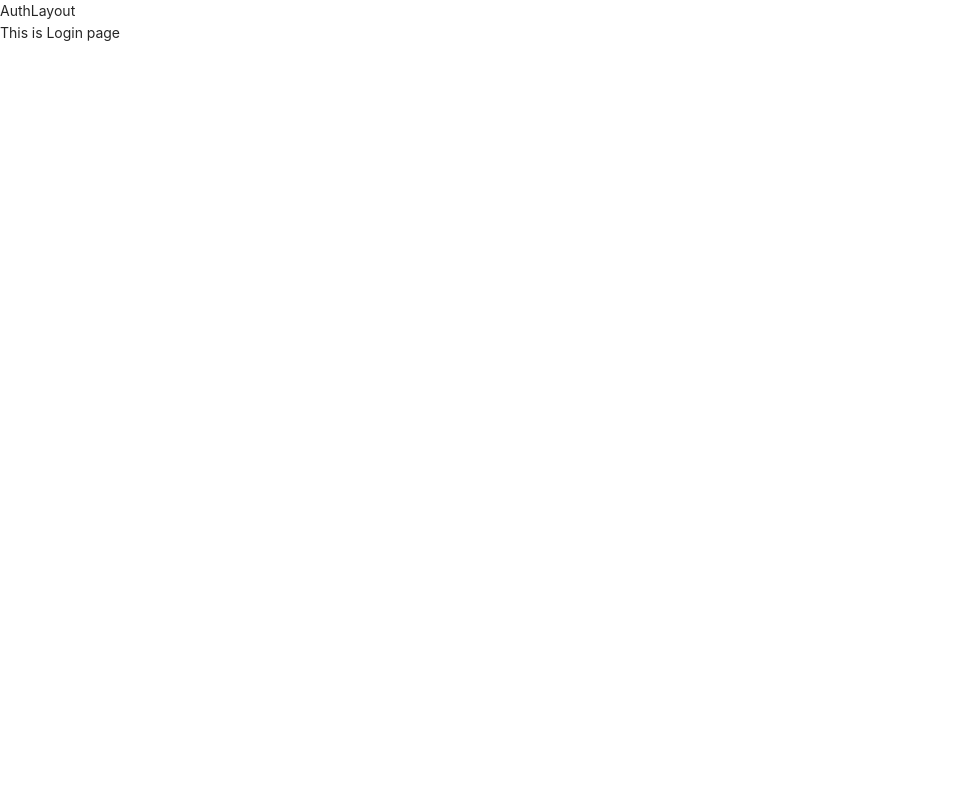
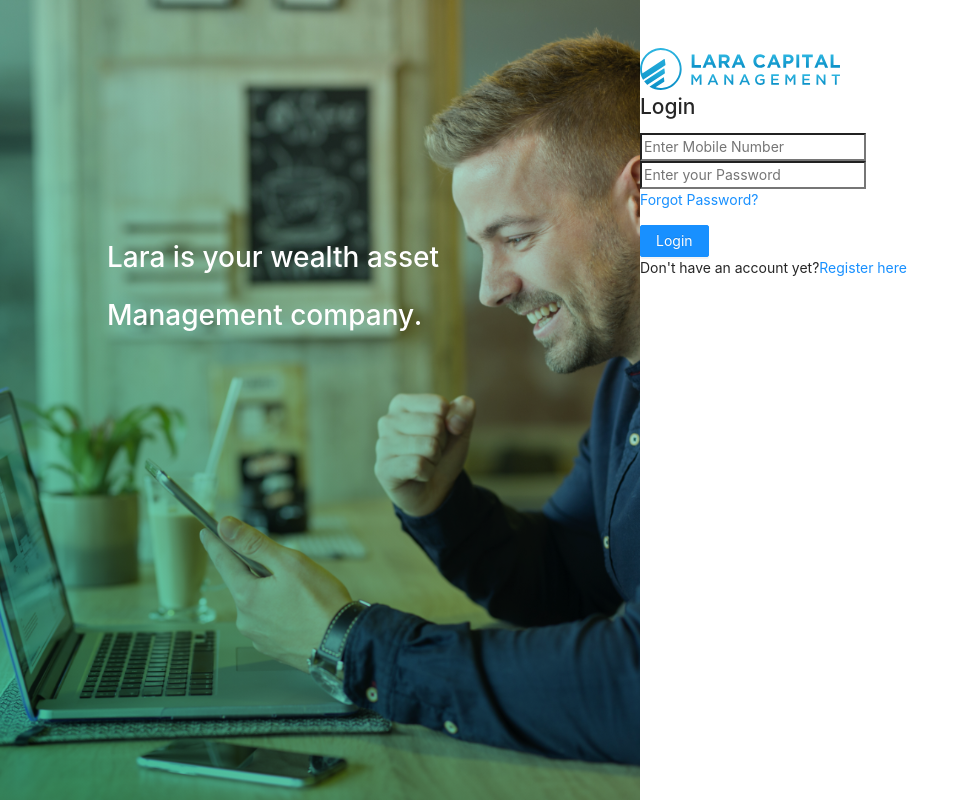
Before and after one commit to techchintan/laracapital-site-ui, a React (Create React App) app: page /auth/login in a window 1280 px wide. Shown: the whole page, without its empty margins (0-969 px from the left). Built offline with nearby package versions, Linux system fonts and the light colour scheme.

Commit message:
feat: Login & Register Pages POC

```diff
--- a/package.json
+++ b/package.json
@@ -9,6 +9,7 @@
     "@testing-library/user-event": "^12.1.10",
     "antd": "^4.16.13",
     "axios": "^0.21.1",
+    "clsx": "^1.1.1",
     "react": "^17.0.2",
     "react-dom": "^17.0.2",
     "react-query": "^3.21.1",
--- a/src/assets/styles/utils.css
+++ b/src/assets/styles/utils.css
@@ -13,3 +13,6 @@
 .font-12px {
   font-size: 12px !important;
 }
+.position_relative {
+  position: relative !important;
+}
--- a/src/layout/AuthLayout/index.jsx
+++ b/src/layout/AuthLayout/index.jsx
@@ -12,7 +12,6 @@ export default function AuthLayout(props) {
   return (
     <>
       <Content className="site-layout">
-        AuthLayout
         <div className="site-layout-background">
           {renderRoutes(route.routes)}
         </div>
--- a/src/pages/Login/index.jsx
+++ b/src/pages/Login/index.jsx
@@ -1,11 +1,67 @@
 import React from "react";
+import clsx from "clsx";
+import { Button } from "antd";
+import { Link } from "react-router-dom";
+
+import BrandLogo from "../../assets/images/company-logo.svg";
 
 import "./style.scss";
 
-export default function Login() {
+function Login() {
   return (
-    <div>
-      <div>This is Login page</div>
-    </div>
+    <>
+      <div className="login-wrapper">
+        <div className="row no-gutters">
+          <div className="col-md-6">
+            <div className="left_side">
+              <h1 className="banner_head">
+                Lara is your wealth asset <br /> Management company.
+              </h1>
+            </div>
+          </div>
+          <div className="col-md-6">
+            <div className="right_side">
+              <div className="text-center">
+                <img
+                  src={BrandLogo}
+                  alt="client-logo"
+                  className="client-logo"
+                />
+              </div>
+              <div>
+                <h2 className="text-center py-3">Login</h2>
+                <form>
+                  <div className="form-group position_relative">
+                    <input
+                      type="number"
+                      className={clsx("form-control")}
+                      placeholder="Enter Mobile Number"
+                      name="mobileNumber"
+                    />
+                  </div>
+                  <div className="form-group position_relative">
+                    <input
+                      type="password"
+                      className={clsx("form-control")}
+                      placeholder="Enter your Password"
+                    />
+                    <p className="text-right pt-2">
+                      <Link to="/auth/forgotPassword">Forgot Password?</Link>
+                    </p>
+                  </div>
+                  <Button type="primary">Login</Button>
+                  <p className="text-center py-2">
+                    Don&apos;t have an account yet?
+                    <Link to="/auth/register">Register here</Link>
+                  </p>
+                </form>
+              </div>
+            </div>
+          </div>
+        </div>
+      </div>
+    </>
   );
 }
+
+export default Login;
--- a/src/pages/Login/style.scss
+++ b/src/pages/Login/style.scss
@@ -0,0 +1,115 @@
+.left_side {
+  background-blend-mode: screen;
+  background-size: cover;
+  background-color: linear-gradient(
+    to right,
+    #00c9ff 0%,
+    #92fe9d 51%,
+    #00c9ff 100%
+  );
+  background-image: linear-gradient(rgba(0, 0, 0, 0.7), rgba(0, 0, 0, 0.7)),
+    url(../../assets/images/authbg.png);
+  background-repeat: no-repeat;
+  background-origin: content-box;
+  width: 50%;
+  height: 100vh;
+  position: fixed;
+}
+
+.banner_head {
+  color: #fff;
+  line-height: 58px;
+  max-width: 500px;
+  font-weight: 500;
+  padding-top: 228px;
+  padding-left: 107px;
+}
+
+.right_side {
+  width: 50%;
+  margin: 0 auto;
+  margin-top: 3rem;
+  float: right;
+}
+
+@media (max-width: 768px) and (min-width: 320px) {
+  .left_side {
+    display: none;
+  }
+  .right_side {
+    width: 100%;
+    margin-top: 3rem;
+    padding: 50px;
+  }
+  .img_position {
+    position: absolute;
+    left: 140px;
+    top: 30px;
+  }
+}
+
+.pl-1 {
+  padding-left: 0.5rem;
+}
+
+#login-form input {
+  font-size: 16px;
+  font-weight: normal;
+  color: #1a1c45;
+}
+
+#login-form input::placeholder {
+  color: #8c8da2;
+  font-size: 16px;
+  font-weight: normal;
+}
+
+.switchers {
+  position: absolute;
+  bottom: 20px;
+  width: 100%;
+  display: flex;
+  justify-content: space-between;
+  padding: 0 20px;
+}
+
+.lang-switcher button {
+  margin-right: 10px;
+  height: 35px;
+  font-size: 16px;
+  letter-spacing: 0.9px;
+  box-shadow: none;
+  line-height: 25px;
+}
+
+.lang-switcher button:last-child {
+  margin-right: 0;
+}
+
+.theme-switcher button {
+  margin-right: 10px;
+  height: 35px;
+  font-size: 16px;
+  letter-spacing: 0.9px;
+  box-shadow: none;
+  line-height: 25px;
+  padding: 0.2rem 1rem;
+  border-color: #d4d4d4;
+  background-color: rgba(211, 211, 211, 0.438);
+  border-radius: 3px !important;
+  border: 0px solid !important;
+}
+
+.theme-switcher button:first-child {
+  color: white;
+}
+
+.theme-switcher button:last-child {
+  margin-right: 0;
+  color: #fff;
+}
+
+.client-logo {
+  width: 200px !important;
+  vertical-align: middle;
+}
--- a/src/pages/Register/index.jsx
+++ b/src/pages/Register/index.jsx
@@ -1,11 +1,67 @@
 import React from "react";
+import clsx from "clsx";
+import { Button } from "antd";
+import { Link } from "react-router-dom";
+
+import BrandLogo from "../../assets/images/company-logo.svg";
 
 import "./style.scss";
 
-export default function Register() {
+function Register() {
   return (
-    <div>
-      <div>This is Register page</div>
-    </div>
+    <>
+      <div className="login-wrapper">
+        <div className="row no-gutters">
+          <div className="col-md-6">
+            <div className="left_side">
+              <h1 className="banner_head">
+                Lara is your wealth asset <br /> Management company.
+              </h1>
+            </div>
+          </div>
+          <div className="col-md-6">
+            <div className="right_side">
+              <div className="text-center">
+                <img
+                  src={BrandLogo}
+                  alt="client-logo"
+                  className="client-logo"
+                />
+              </div>
+              <div>
+                <h2 className="text-center py-3">Register</h2>
+                <form>
+                  <div className="form-group position_relative">
+                    <input
+                      type="number"
+                      className={clsx("form-control")}
+                      placeholder="Enter Mobile Number"
+                      name="mobileNumber"
+                    />
+                  </div>
+                  <div className="form-group position_relative">
+                    <input
+                      type="password"
+                      className={clsx("form-control")}
+                      placeholder="Enter your Password"
+                    />
+                    <p className="text-right pt-2">
+                      <Link to="/auth/forgotPassword">Forgot Password?</Link>
+                    </p>
+                  </div>
+                  <Button type="primary">Login</Button>
+                  <p className="text-center">
+                    Already user?
+                    <Link to="/auth/login">Login here</Link>
+                  </p>
+                </form>
+              </div>
+            </div>
+          </div>
+        </div>
+      </div>
+    </>
   );
 }
+
+export default Register;
--- a/src/pages/Register/style.scss
+++ b/src/pages/Register/style.scss
@@ -0,0 +1,115 @@
+.left_side {
+  background-blend-mode: screen;
+  background-size: cover;
+  background-color: linear-gradient(
+    to right,
+    #00c9ff 0%,
+    #92fe9d 51%,
+    #00c9ff 100%
+  );
+  background-image: linear-gradient(rgba(0, 0, 0, 0.7), rgba(0, 0, 0, 0.7)),
+    url(../../assets/images/authbg.png);
+  background-repeat: no-repeat;
+  background-origin: content-box;
+  width: 50%;
+  height: 100vh;
+  position: fixed;
+}
+
+.banner_head {
+  color: #fff;
+  line-height: 58px;
+  max-width: 500px;
+  font-weight: 500;
+  padding-top: 228px;
+  padding-left: 107px;
+}
+
+.right_side {
+  width: 50%;
+  margin: 0 auto;
+  margin-top: 3rem;
+  float: right;
+}
+
+@media (max-width: 768px) and (min-width: 320px) {
+  .left_side {
+    display: none;
+  }
+  .right_side {
+    width: 100%;
+    margin-top: 3rem;
+    padding: 50px;
+  }
+  .img_position {
+    position: absolute;
+    left: 140px;
+    top: 30px;
+  }
+}
+
+.pl-1 {
+  padding-left: 0.5rem;
+}
+
+#login-form input {
+  font-size: 16px;
+  font-weight: normal;
+  color: #1a1c45;
+}
+
+#login-form input::placeholder {
+  color: #8c8da2;
+  font-size: 16px;
+  font-weight: normal;
+}
+
+.switchers {
+  position: absolute;
+  bottom: 20px;
+  width: 100%;
+  display: flex;
+  justify-content: space-between;
+  padding: 0 20px;
+}
+
+.lang-switcher button {
+  margin-right: 10px;
+  height: 35px;
+  font-size: 16px;
+  letter-spacing: 0.9px;
+  box-shadow: none;
+  line-height: 25px;
+}
+
+.lang-switcher button:last-child {
+  margin-right: 0;
+}
+
+.theme-switcher button {
+  margin-right: 10px;
+  height: 35px;
+  font-size: 16px;
+  letter-spacing: 0.9px;
+  box-shadow: none;
+  line-height: 25px;
+  padding: 0.2rem 1rem;
+  border-color: #d4d4d4;
+  background-color: rgba(211, 211, 211, 0.438);
+  border-radius: 3px !important;
+  border: 0px solid !important;
+}
+
+.theme-switcher button:first-child {
+  color: white;
+}
+
+.theme-switcher button:last-child {
+  margin-right: 0;
+  color: #fff;
+}
+
+.client-logo {
+  width: 200px !important;
+  vertical-align: middle;
+}
--- a/src/routes.js
+++ b/src/routes.js
@@ -2,7 +2,7 @@ import MainLayout from "./layout/MainLayout";
 import AuthLayout from "./layout/AuthLayout";
 
 // import { withAuth } from "./hoc";
-import HomePage from "./pages/Landing";
+import HomePage from "./pages/Home";
 import ContactUs from "./pages/ContactUs";
 import AboutUs from "./pages/AboutUs";
 import Blog from "./pages/Blog";
```
Also changed, not shown: src/assets/images/authbg.png (added), src/pages/Home/index.jsx (renamed from src/pages/Landing/index.jsx), src/pages/Home/style.scss (renamed from src/pages/Landing/style.scss).
